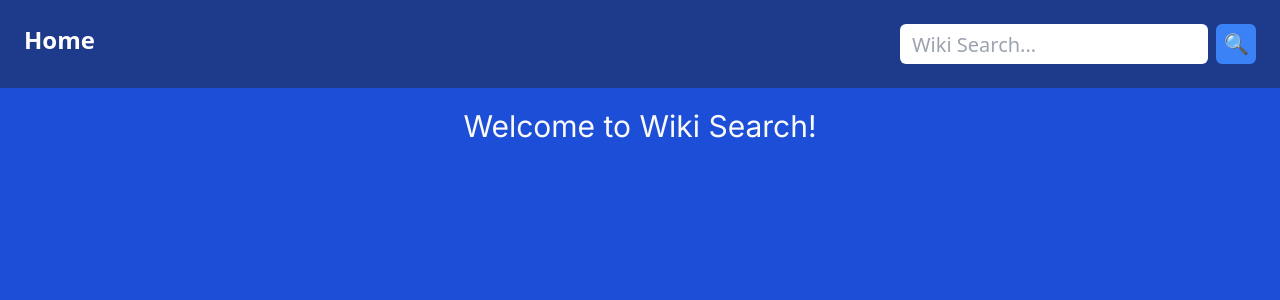
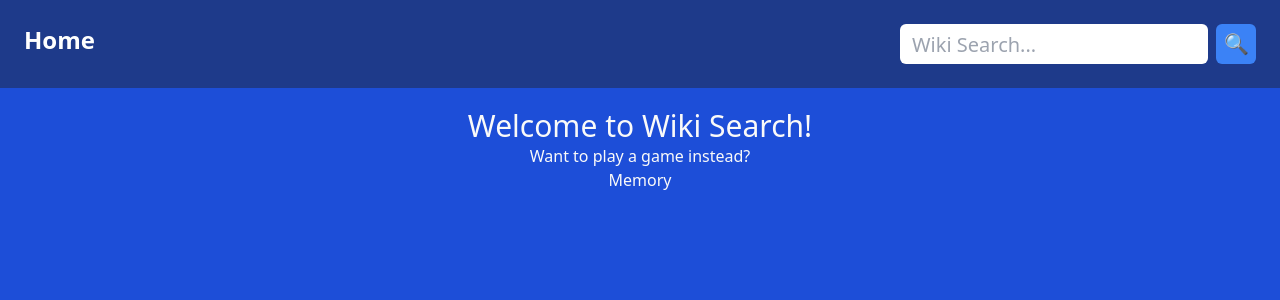
Before and after one commit to katribu/next13.3-exp, a Next.js app: page / in a window 1280 px wide. Shown: the top 300 px of the page. Built offline with nearby package versions, Linux system fonts and the light colour scheme.

Commit message:
added memory game page

```diff
--- /dev/null
+++ b/app/memory/page.tsx
@@ -0,0 +1,53 @@
+
+
+const getData = async () => {
+const res = await fetch('https://smashbros-unofficial-api.vercel.app/api/v1/ultimate/characters')
+if (!res.ok) {
+    // This will activate the closest `error.js` Error Boundary
+    throw new Error('Failed to fetch data');
+  }
+
+  return res.json();
+
+}
+
+type Avatars = {
+        alsoAppearsIn: [];
+        availability: string;
+        images: {
+          icon: string;
+          portrait: string;
+        },
+        name: string;
+        order: number;
+        series: {
+          icon: string;
+          name: string;
+        }
+      }[];
+
+const Memory = async () => {
+    const results: Avatars = await getData()
+    const chars  =  results?.slice(0,15)?.map((avatar) => (
+        <div key={avatar.order} className="w-20 h-20 border-solid border-2 border-slate-900">
+            <img src={avatar.images.portrait} />
+        </div>
+    ))
+
+
+    return (
+        <>
+        <div className="text-white text-center">
+            <h1 className="text-3xl">Memory Game</h1>
+            <p>Match every card with it's pair in the least amount of tries possible</p>
+
+            <div className="border-white border-2 border-solid grid grid-cols-5 gap-3 w-3/5 place-content-center my-0 mx-auto gap-x-0 ">
+                {chars}
+            </div>
+
+        </div>
+        </>
+    )
+}
+
+export default Memory;
--- a/app/page.tsx
+++ b/app/page.tsx
@@ -1,7 +1,6 @@
-import { Inter } from 'next/font/google'
 import type { Metadata } from 'next'
+import Link from 'next/link'
 
-const inter = Inter({ subsets: ['latin'] })
 
 export const metadata: Metadata = {
   title: "Home",
@@ -10,8 +9,13 @@ export const metadata: Metadata = {
 
 export default function Home() {
   return (
-    <main className={inter.className}>
-      <h1 className="text-3xl text-stone-50 text-center mt-5"> Welcome to Wiki Search! </h1>
+    <main className="text-stone-50 text-center">
+      <h1 className="text-3xl mt-5"> Welcome to Wiki Search! </h1>
+      <p>Want to play a game instead?</p>
+      <ul>
+        <Link href="memory"><li>Memory</li></Link>
+      </ul>
+
     </main>
   )
 }
```
